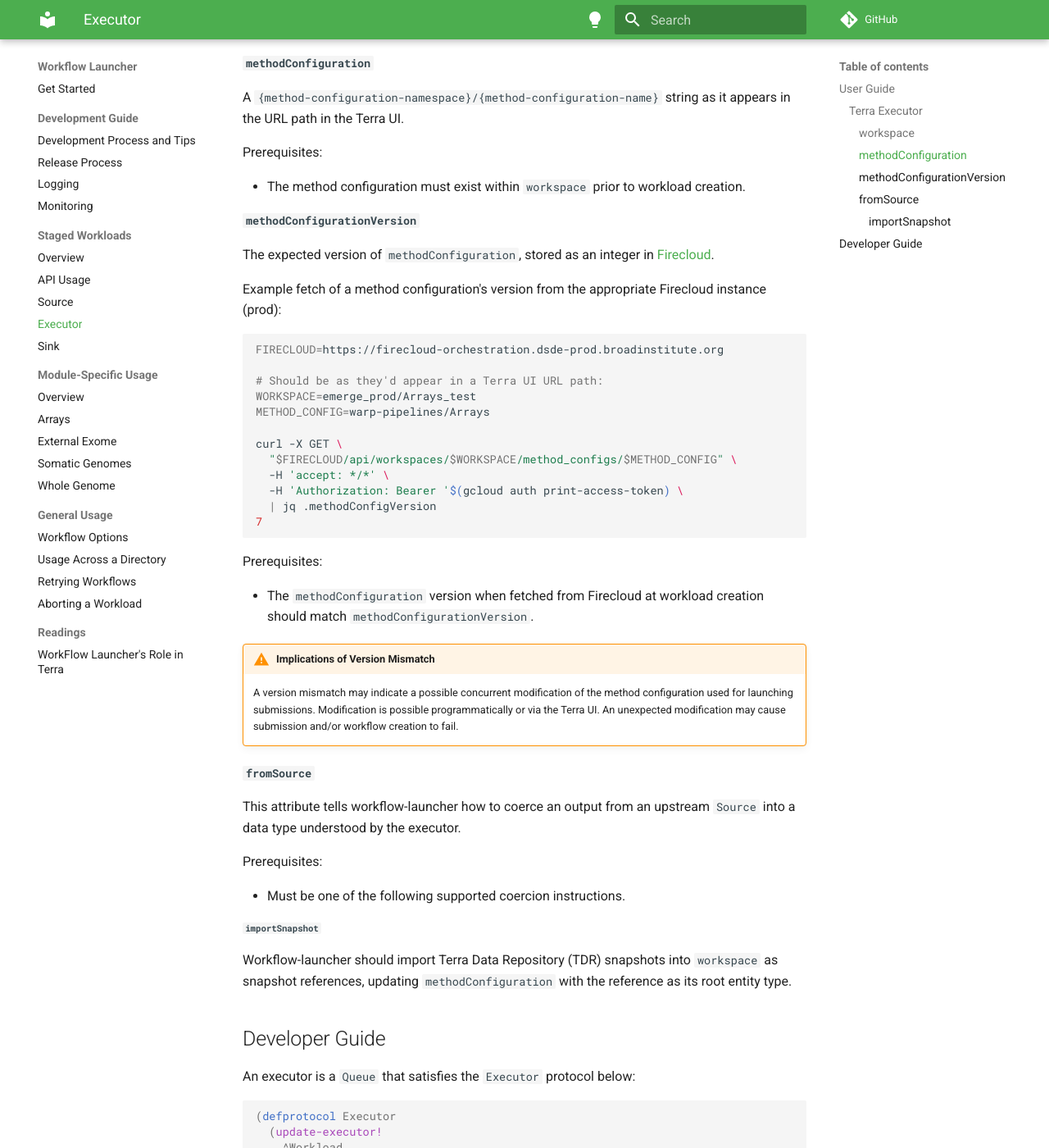
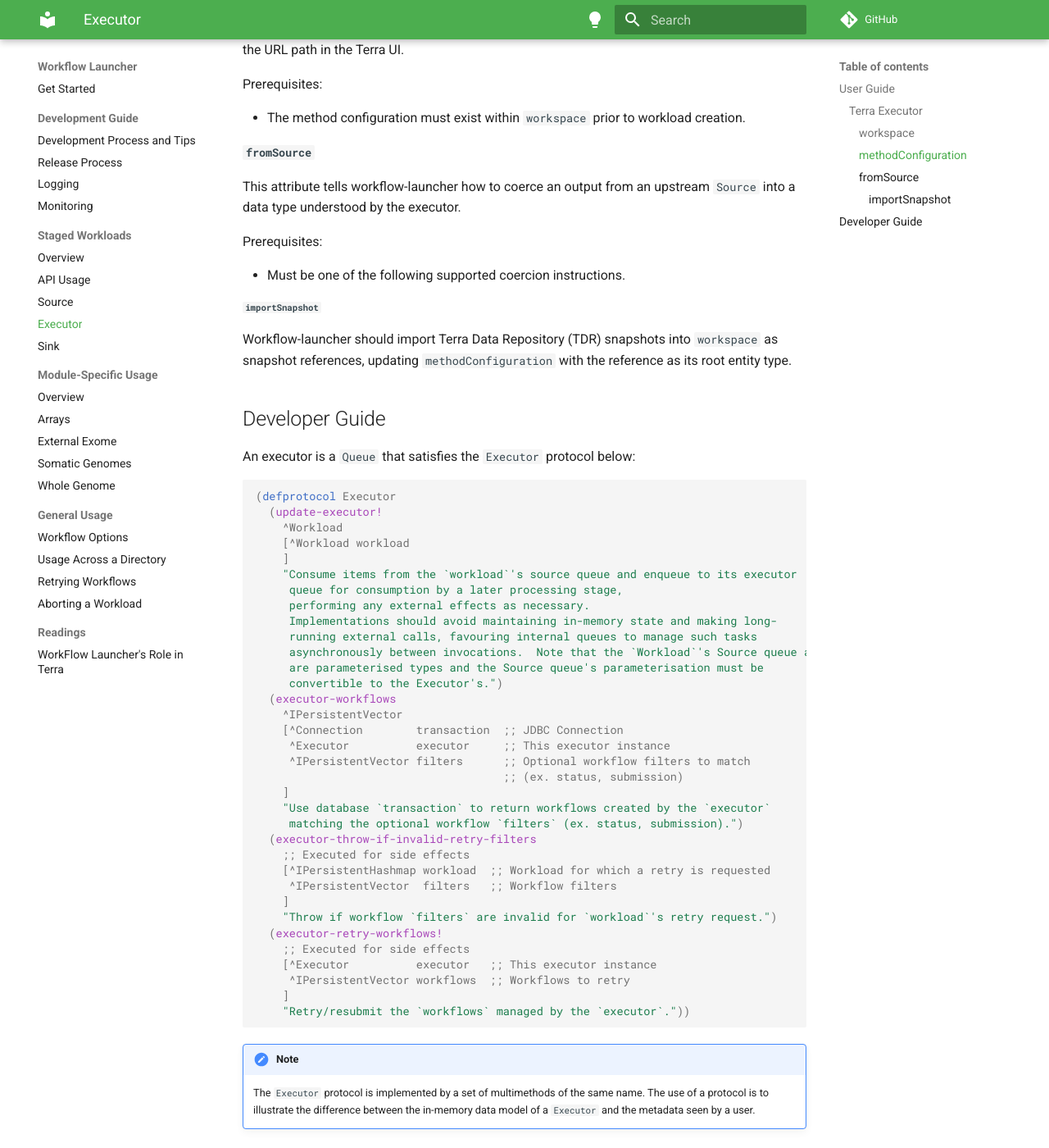
Before and after one commit to broadinstitute/wfl, an MkDocs documentation site: the page built from docs/md/staged-executor.md, in a window 1280 px wide and 1400 px high, scrolled down 2501 px. Shown: the whole window at 82% size. Built offline with MkDocs 1.6.1 and Material for MkDocs 9.7.7, drawn with Linux system fonts in a browser that asks for light colours; comment, search, counter and statistics services are not loaded; some of the changed text lies outside the part shown.

Commit message:
[GH-1629] Get method configuration version from Firecloud, not request

````diff
--- a/docs/md/staged-executor.md
+++ b/docs/md/staged-executor.md
@@ -26,7 +26,6 @@ A typical `Terra` executor configuration in the workload request looks like:
   "name": "Terra",
   "workspace": "{workspace-namespace}/{workspace-name}",
   "methodConfiguration": "{method-configuration-namespace}/{method-configuration-name}",
-  "methodConfigurationVersion": 1,
   "fromSource": "importSnapshot"
 }
 ```
@@ -37,7 +36,6 @@ And a real-life example for a known method configuration:
   "name": "Terra",
   "workspace": "wfl-dev/CDC_Viral_Sequencing",
   "methodConfiguration": "wfl-dev/sarscov2_illumina_full",
-  "methodConfigurationVersion": 1,
   "fromSource": "importSnapshot"
 }
 ```
@@ -51,7 +49,6 @@ The table below summarises the purpose of each attribute in the above request.
 | `name`                       | Selects the `Terra` executor implementation.                                                      |
 | `workspace`                  | Terra Workspace in which to execute workflows.                                                    |
 | `methodConfiguration`        | Method configuration from which to generate submissions.                                          |
-| `methodConfigurationVersion` | Expected version of the method configuration.                                                     |
 | `fromSource`                 | Instruction to coerce an output from an upstream `Source` to a type understood by this `executor`.|
 
 #### `workspace`
@@ -74,39 +71,6 @@ Prerequisites:
 
 - The method configuration must exist within `workspace` prior to
   workload creation.
-
-#### `methodConfigurationVersion`
-The expected version of `methodConfiguration`, stored as an integer in
-[Firecloud](https://firecloud-orchestration.dsde-prod.broadinstitute.org/#/Method%20Configurations/getWorkspaceMethodConfig).
-
-Example fetch of a method configuration's version from the appropriate
-Firecloud instance (prod):
-
-```shell
-FIRECLOUD=https://firecloud-orchestration.dsde-prod.broadinstitute.org
-
-# Should be as they'd appear in a Terra UI URL path:
-WORKSPACE=emerge_prod/Arrays_test
-METHOD_CONFIG=warp-pipelines/Arrays
-
-curl -X GET \
-  "$FIRECLOUD/api/workspaces/$WORKSPACE/method_configs/$METHOD_CONFIG" \
-  -H 'accept: */*' \
-  -H 'Authorization: Bearer '$(gcloud auth print-access-token) \
-  | jq .methodConfigVersion
-7
-```
-
-Prerequisites:
-
-- The `methodConfiguration` version when fetched from Firecloud
-  at workload creation should match `methodConfigurationVersion`.
-
-!!! warning "Implications of Version Mismatch"
-    A version mismatch may indicate a possible concurrent modification of the
-    method configuration used for launching submissions.  Modification is possible
-    programmatically or via the Terra UI.  An unexpected modification may cause
-    submission and/or workflow creation to fail.
 
 #### `fromSource`
 This attribute tells workflow-launcher how to coerce an output
````
Also changed, not shown: docs/md/staged-api-usage.md (+0 -3 lines), docs/md/staged-workload.md (+0 -1 lines), 8 other files.
